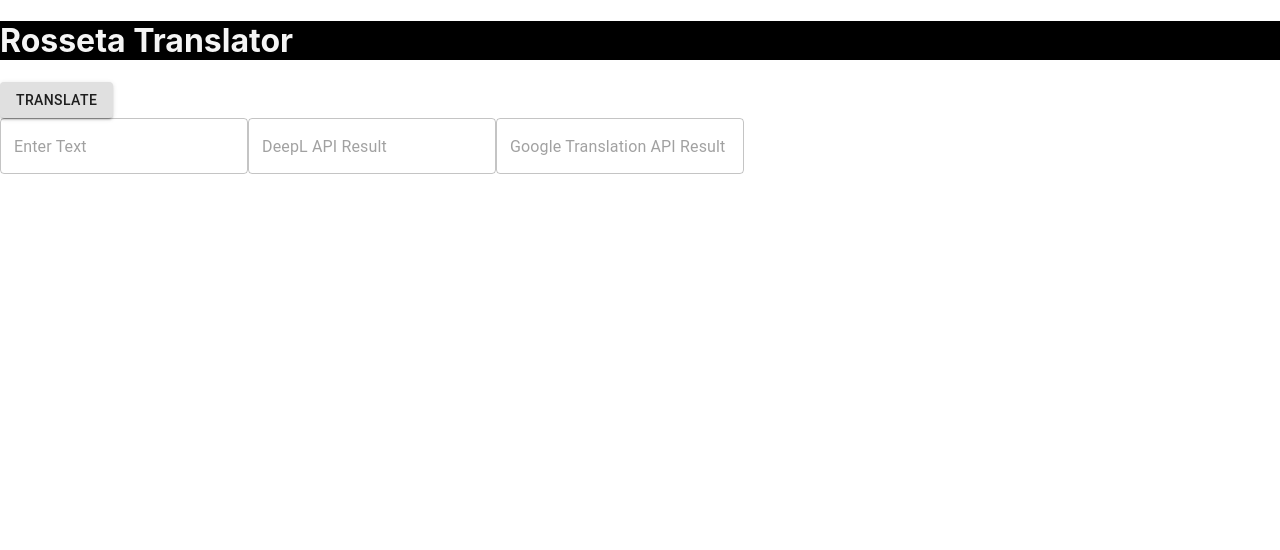
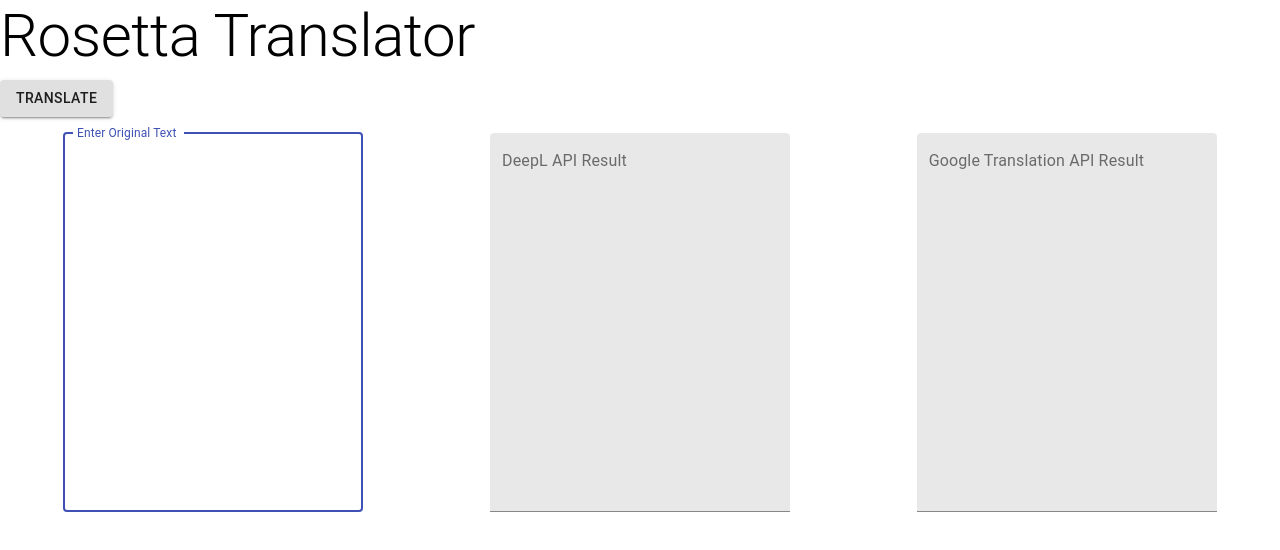
Before and after one commit to yukari-n-erb/RosettaTranslate, a React (Create React App) app in the folder frontend/: page / in a window 1280 px wide. Shown: the top 550 px of the page. Built offline with nearby package versions, Linux system fonts and the light colour scheme.

Commit message:
fix component layout

```diff
--- a/frontend/src/components/Translate.js
+++ b/frontend/src/components/Translate.js
@@ -1,6 +1,8 @@
 /* eslint-disable react/jsx-filename-extension */
 import React, { useState } from 'react';
-import { Button, TextField } from '@material-ui/core';
+import {
+  Typography, Button, Grid, Box, TextField,
+} from '@material-ui/core';
 
 export const Translate = () => {
   const [originText, setOriginText] = useState('');
@@ -37,16 +39,44 @@ export const Translate = () => {
   };
 
   return (
-    <div className="Rosseta">
-      <h1 className="Rosseta__title">Rosseta Translator</h1>
-      <div>
-        <Button variant="contained" onClick={submit}>Translate</Button>
-      </div>
-      <div>
-        <TextField variant="outlined" value={originText} placeholder="Enter Text" onChange={onInputChange} />
-        <TextField InputProps={{ readOnly: true }} variant="outlined" value={translatedText} placeholder="DeepL API Result" />
-        <TextField InputProps={{ readOnly: true }} variant="outlined" value={googleTranslatedText} placeholder="Google Translation API Result" />
-      </div>
+    <div className="Rosetta">
+      <Typography variant="h2" component="div">
+        Rosetta Translator
+      </Typography>
+      <Box pt={1} pb={2}>
+        <Button variant="contained" size="medium" onClick={submit}>Translate</Button>
+      </Box>
+      <Grid
+        container
+        direction="row"
+        justifyContent="space-around"
+        alignItems="center"
+      >
+        <Box
+          sx={{
+            width: 300,
+            maxWidth: '100%',
+          }}
+        >
+          <TextField fullWidth autoFocus variant="outlined" value={originText} label="Enter Original Text" multiline rows={18} onChange={onInputChange} />
+        </Box>
+        <Box
+          sx={{
+            width: 300,
+            maxWidth: '100%',
+          }}
+        >
+          <TextField fullWidth InputProps={{ readOnly: true }} variant="filled" multiline rows={18} value={translatedText} label="DeepL API Result" />
+        </Box>
+        <Box
+          sx={{
+            width: 300,
+            maxWidth: '100%',
+          }}
+        >
+          <TextField fullWidth InputProps={{ readOnly: true }} variant="filled" multiline rows={18} value={googleTranslatedText} label="Google Translation API Result" />
+        </Box>
+      </Grid>
     </div>
   );
 };
--- a/frontend/src/index.css
+++ b/frontend/src/index.css
@@ -7,7 +7,7 @@ body {
   -moz-osx-font-smoothing: grayscale;
 }
 
-.Rosseta {
+.Rosetta {
   /* background-image: url(https://beiz.jp/images_L/stone/stone_00011.jpg); */
   height: 100vh;
 }
@@ -17,7 +17,7 @@ code {
     monospace;
 }
 
-.Rosseta__title {
+.Rosetta__title {
   color: whitesmoke;
   background-color: black;
 }
```
